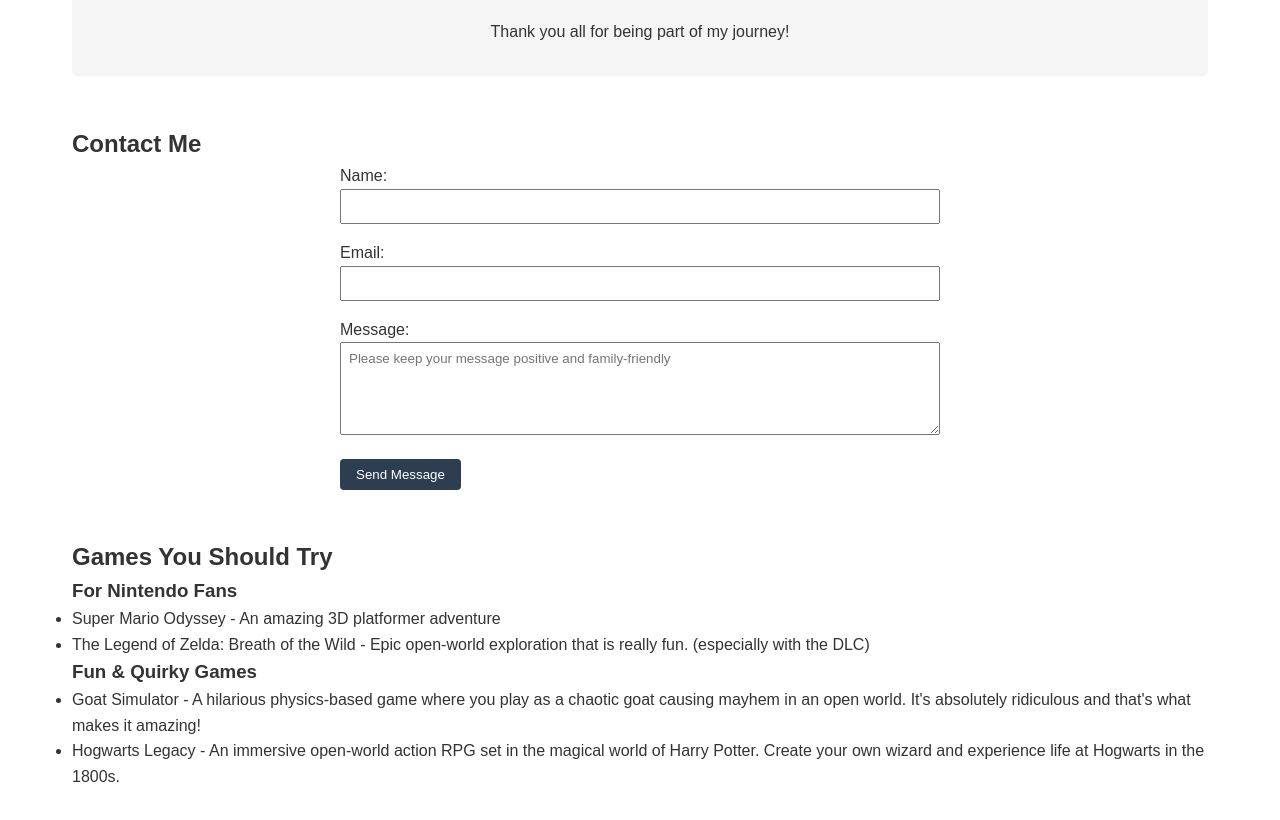
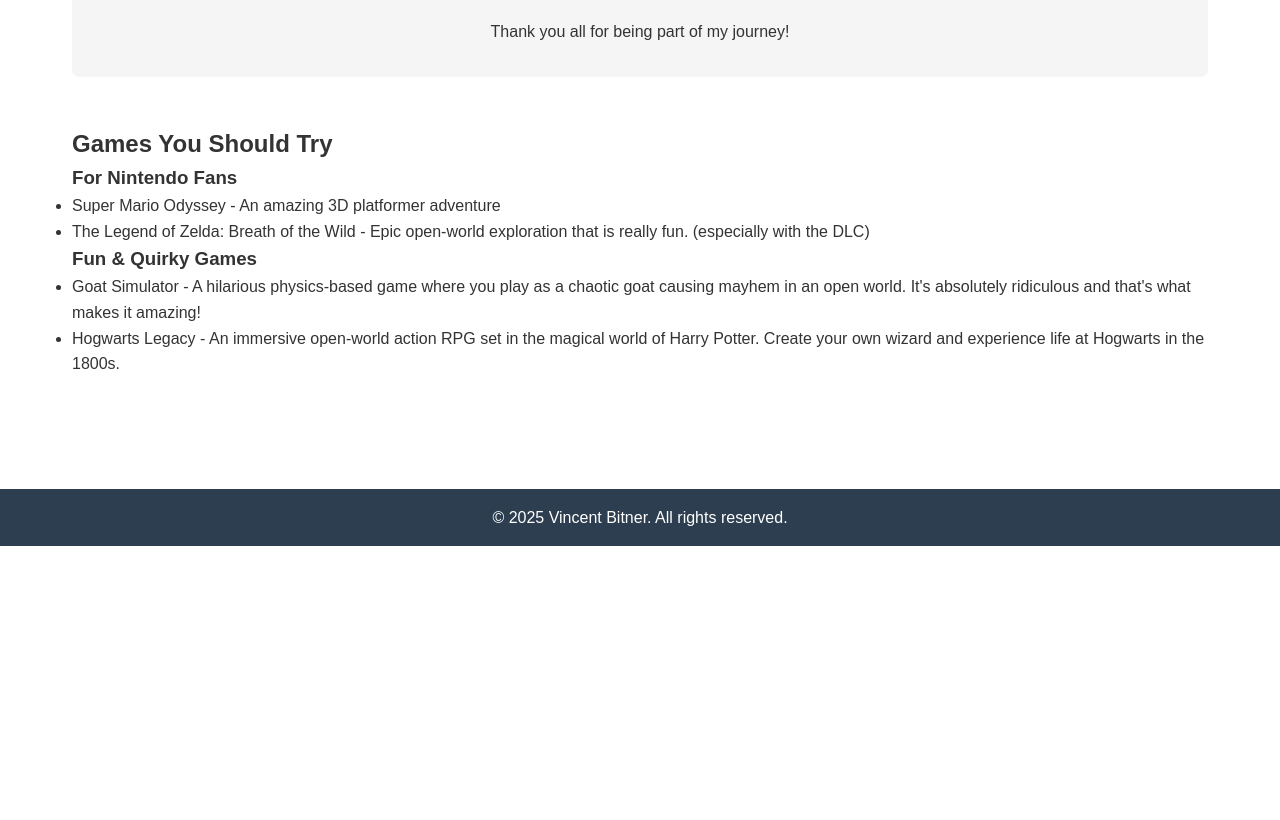
Before and after one commit to Vinny2258/vinny2258.github.io, a plain HTML site: page index.html in a window 1280 px wide. Shown: the part 1200-2020 px from the top of the page. After the commit the page ends 1746 px from the top, so only its background shows below. Drawn offline with Linux system fonts and the light colour scheme.

Commit message:
Remove contact section and associated validation script from index.html

```diff
--- a/index.html
+++ b/index.html
@@ -118,7 +118,6 @@
     <nav>
         <ul>
             <li><a href="#about">About</a></li>
-            <li><a href="#contact">Contact</a></li>
         </ul>
     </nav>
 
@@ -166,49 +165,6 @@
             </div>
         </section>
 
-        <script>
-            const bannedWords = [
-                'fuck', 'shit', 'damn', 'ass', 'bitch', 'crap', 'hell',
-                'hate', 'stupid', 'idiot', 'dumb', 'loser'
-                // Add more words as needed
-            ];
-
-            function checkMessage(event) {
-                const messageInput = document.getElementById('message').value.toLowerCase();
-                const nameInput = document.getElementById('name').value.toLowerCase();
-
-                for (let word of bannedWords) {
-                    if (messageInput.includes(word) || nameInput.includes(word)) {
-                        event.preventDefault();
-                        alert('Please keep your message positive and family-friendly!');
-                        return false;
-                    }
-                }
-                return true;
-            }
-        </script>
-
-        <section id="contact">
-            <h2>Contact Me</h2>
-            <form class="contact-form" action="mailto:vincent.eugene.bitner@gmail.com"
-                  method="POST" enctype="text/plain" onsubmit="return checkMessage(event)">
-                <div>
-                    <label for="name">Name:</label>
-                    <input type="text" id="name" name="name" required>
-                </div>
-                <div>
-                    <label for="email">Email:</label>
-                    <input type="email" id="email" name="email" required>
-                </div>
-                <div>
-                    <label for="message">Message:</label>
-                    <textarea id="message" name="message" rows="5" required
-                        placeholder="Please keep your message positive and family-friendly"></textarea>
-                </div>
-                <button type="submit">Send Message</button>
-            </form>
-        </section>
-
         <section id="recommendations">
             <h2>Games You Should Try</h2>
             <div class="recommendations-grid">
```
